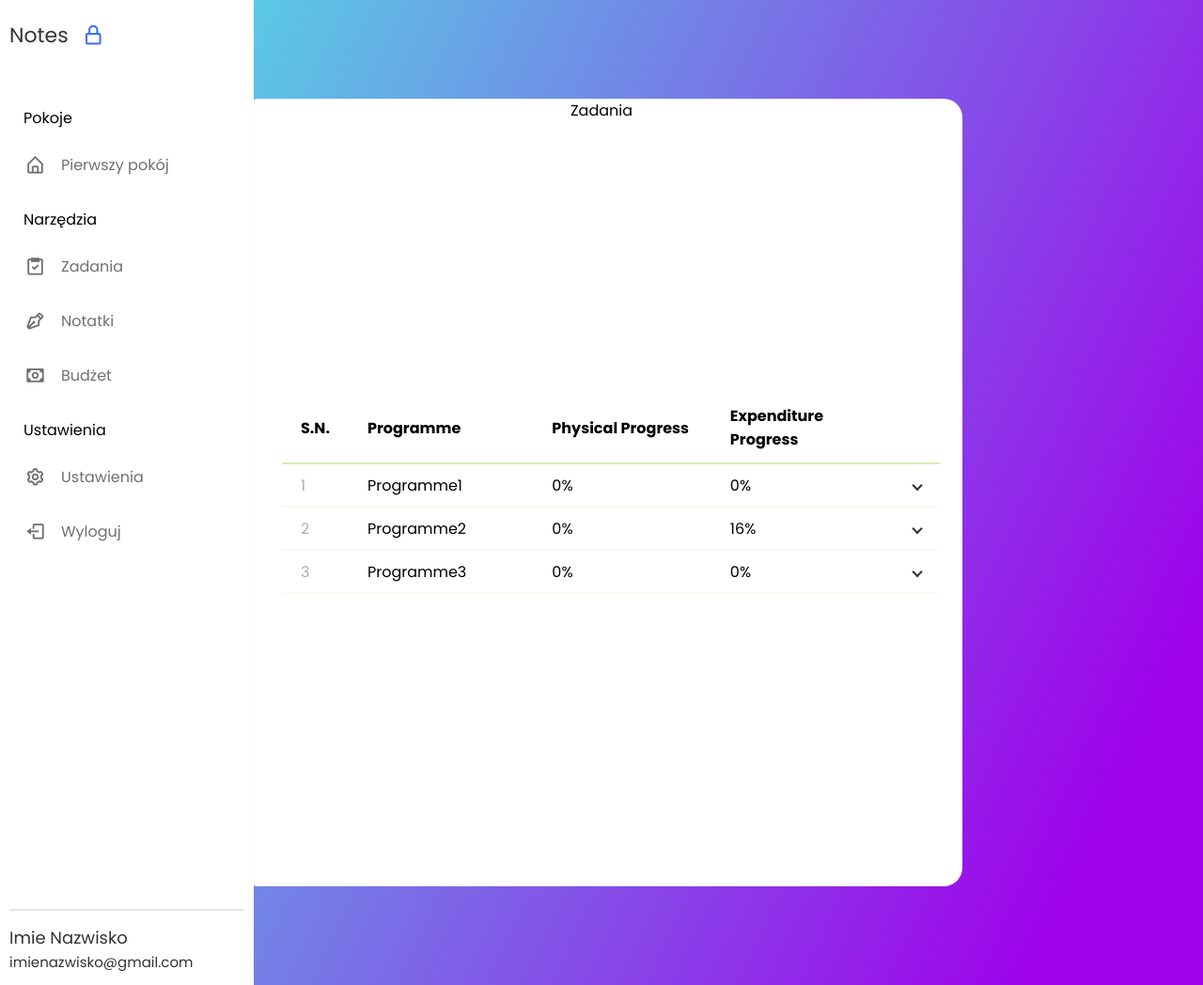
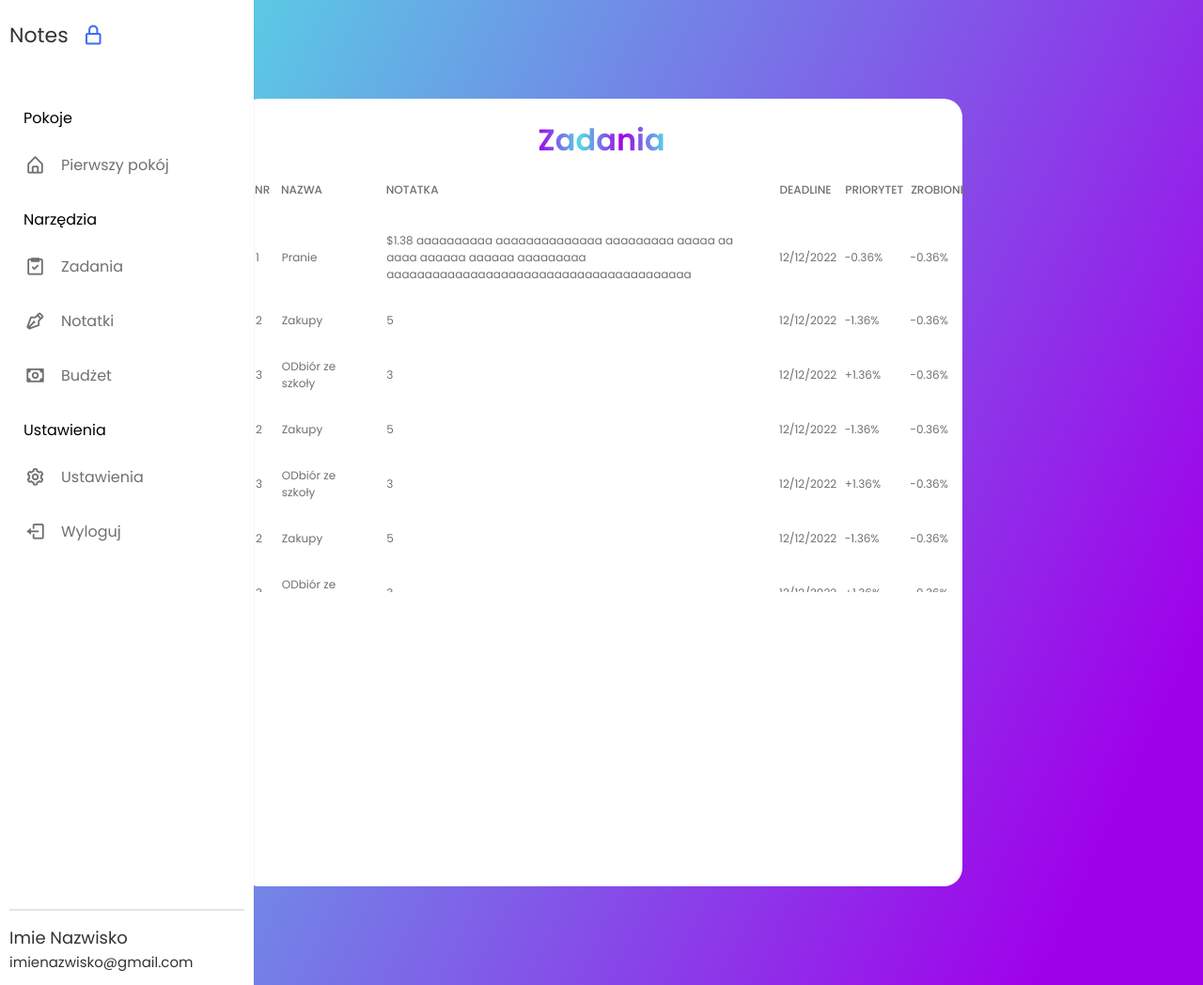
Before and after one commit to STycz/Notatnik, a PHP site: page /tasks.html in a window 1280 px wide. Shown: the whole page at 94% size. Run offline with PHP 8.4, Linux system fonts and the light colour scheme; lists and menus that the app fills with data are empty.

Commit message:
tabela w tasks done

```diff
--- a/create_room_style.css
+++ b/create_room_style.css
@@ -228,80 +228,62 @@ body{
   min-height: 80vh;
   border-radius: 20px;
 }
-
-/* task table */
-.table-wrapper{
-
-  margin-left: 10px;
-}
-.table-wrapper {
-  background: #fff;
-  left: 50%;
-  position: absolute;
-  top: 50%;
-  transform: translate(-50%,-50%);
-}
-
-.table-wrapper > table {
-  border-spacing: 0;
-  overflow: hidden;
-  width: 700px;
-  th {
-    border-bottom: 1px solid #A6DC67;
-    font-weight: 700;
-    padding: 13px 20px;
-    text-align: left;
-  }
-  tr {
-    &.default {
-      cursor: pointer;
-      transition: all .2s ease;
-      td {
-        align-items: center;
-        border-bottom: 1px solid #eef9e2;
-        padding: 10px 20px;
-      }
-    }
-    &.toggle-row td {
-      padding: 0;
-    }
-    &.default:hover {
-      background: lighten(#6EAF26,52%);
-    }
-    &.active {
-      background: lighten(#6EAF26,51%);
-    }
-  }
-}
-.table-wrapper td {
-  align-items: center;
-  justify-content: center;
-}
-
-.serial-num {
-  color: rgba(51, 51, 51, 0.4);
-  font-size: 16px;
-}
-
-.arrow {
-  border-bottom: 2px solid #333;
-  border-right: 2px solid #333;
-  cursor: pointer;
-  float: right;
-  height: 8px;
-  margin: 0 auto;
-  text-indent: -9999px;
-  transform: rotate(45deg);
-  -webkit-transform: rotate(45deg);
-  width: 8px;
-}
-
-.active .arrow {
-  transform: rotate(225deg);
+.tasks-section .title{
+  margin-top: 20px;
+  font-size: 32px;
+  font-weight: 600;
+  font-family: 'Poppins', sans-serif;
+  background: -webkit-linear-gradient(right, #56d8e4, #9f01ea, #56d8e4, #9f01ea);
+  -webkit-background-clip: text;
+  -webkit-text-fill-color: transparent;
 }
 
 
+/* task table */
+table{
+  width:100%;
+  table-layout: fixed;
+}
+.tbl-header{
+  background-color: rgba(255,255,255,0.3);
+ }
+.tbl-content{
+  height:400px;
+  overflow-x:auto;
+  margin-top: 0px;
+  border: 1px solid rgba(255,255,255,0.3);
+}
+th{
+  padding: 20px 15px;
+  text-align: left;
+  font-weight: 500;
+  font-size: 12px;
+  color: #707070;
+  text-transform: uppercase;
+}
+td{
+  padding: 15px;
+  text-align: left;
+  vertical-align:middle;
+  font-weight: 300;
+  font-size: 12px;
+  color: #707070;
+  border-bottom: solid 1px rgba(255,255,255,0.1);
+}
+.tbl-content tr:hover{
+  background-color: #eef3ff;
+}
 
+/* Scroll bar table */
+::-webkit-scrollbar {
+  width: 6px;
+}
+::-webkit-scrollbar-track {
+  -webkit-box-shadow: inset 0 0 6px rgba(0,0,0,0.3);
+}
+::-webkit-scrollbar-thumb {
+  -webkit-box-shadow: inset 0 0 6px rgba(0,0,0,0.3);
+}
 
 /* Responsive */
 
--- a/tasks.html
+++ b/tasks.html
@@ -89,55 +89,131 @@
     <div class="tasks-section">
         <span class="title">Zadania</span>
         <span class="line"></span>
-        <div class="table-wrapper">
-            <table>
+        <div class="tbl-header">
+            <table cellpadding="0" cellspacing="0" border="0">
               <thead>
                 <tr>
-                  <th width="5%">S.N.</th>
-                  <th width="30%">Programme</th>
-                  <th width="30%">Physical Progress</th>
-                  <th width="30%">Expenditure Progress</th>
-                  <th width="5%"></th>
+                  <th width="2%">Nr</th>
+                  <th width="8%">Nazwa</th>
+                  <th width="30%">Notatka</th>
+                  <th width="5%">Deadline</th>
+                  <th width="5%">Priorytet</th>
+                  <th width="5%">Zrobione</th>
                 </tr>
               </thead>
+            </table>
+          </div>
+          <div class="tbl-content">
+            <table cellpadding="0" cellspacing="0" border="0">
               <tbody>
-                <tr class="default">
-                  <td><span class="serial-num">1</span></td>
-                  <td>Programme1</td>
-                  <td>
-                    <span>0%</span>
-                  </td>
-                  <td>
-                    <span>0%</span>
-                  </td>
-                  <td><span class="arrow"></span></td>
+                <tr>
+                  <td width="2%">1</td>
+                  <td width="8%">Pranie</td>
+                  <td width="30%">$1.38 aaaaaaaaaa aaaaaaaaaaaaaa aaaaaaaaa aaaaa aa aaaa aaaaaa aaaaaa aaaaaaaaa aaaaaaaaaaaaaaaaaaaaaaaaaaaaaaaaaaaaaaaa</td>
+                  <td width="5%">12/12/2022</td>
+                  <td width="5%">-0.36%</td>
+                  <td width="5%">-0.36%</td>
                 </tr>
-                <tr class="default">
-                  <td><span class="serial-num">2</span></td>
-                  <td>Programme2</td>
-                  <td>
-                    <span>0%</span>
-                  </td>
-                  <td>
-                    <span>16%</span>
-                  </td>
-                  <td><span class="arrow"></span></td>
+                <tr>
+                  <td>2</td>
+                  <td>Zakupy</td>
+                  <td>5</td>
+                  <td>12/12/2022</td>
+                  <td>-1.36%</td>
+                  <td>-0.36%</td>
                 </tr>
-
-                <tr class="default">
-                  <td><span class="serial-num">3</span></td>
-                  <td>Programme3</td>
-                  <td>
-                    <span>0%</span>
-                  </td>
-                  <td>
-                    <span>0%</span>
-                  </td>
-                  <td><span class="arrow"></span></td>
+                <tr>
+                  <td>3</td>
+                  <td>ODbiór ze szkoły</td>
+                  <td>3</td>
+                  <td>12/12/2022</td>
+                  <td>+1.36%</td>
+                  <td>-0.36%</td>
                 </tr>
+                <tr>
+                    <td>2</td>
+                    <td>Zakupy</td>
+                    <td>5</td>
+                    <td>12/12/2022</td>
+                    <td>-1.36%</td>
+                    <td>-0.36%</td>
+                  </tr>
+                  <tr>
+                    <td>3</td>
+                    <td>ODbiór ze szkoły</td>
+                    <td>3</td>
+                    <td>12/12/2022</td>
+                    <td>+1.36%</td>
+                    <td>-0.36%</td>
+                  </tr>
+                  <tr>
+                    <td>2</td>
+                    <td>Zakupy</td>
+                    <td>5</td>
+                    <td>12/12/2022</td>
+                    <td>-1.36%</td>
+                    <td>-0.36%</td>
+                  </tr>
+                  <tr>
+                    <td>3</td>
+                    <td>ODbiór ze szkoły</td>
+                    <td>3</td>
+                    <td>12/12/2022</td>
+                    <td>+1.36%</td>
+                    <td>-0.36%</td>
+                  </tr>
+                  <tr>
+                    <td>2</td>
+                    <td>Zakupy</td>
+                    <td>5</td>
+                    <td>12/12/2022</td>
+                    <td>-1.36%</td>
+                    <td>-0.36%</td>
+                  </tr>
+                  <tr>
+                    <td>3</td>
+                    <td>ODbiór ze szkoły</td>
+                    <td>3</td>
+                    <td>12/12/2022</td>
+                    <td>+1.36%</td>
+                    <td>-0.36%</td>
+                  </tr>
+                  <tr>
+                    <td>2</td>
+                    <td>Zakupy</td>
+                    <td>5</td>
+                    <td>12/12/2022</td>
+                    <td>-1.36%</td>
+                    <td>-0.36%</td>
+                  </tr>
+                  <tr>
+                    <td>3</td>
+                    <td>ODbiór ze szkoły</td>
+                    <td>3</td>
+                    <td>12/12/2022</td>
+                    <td>+1.36%</td>
+                    <td>-0.36%</td>
+                  </tr>
+                  <tr>
+                    <td>2</td>
+                    <td>Zakupy</td>
+                    <td>5</td>
+                    <td>12/12/2022</td>
+                    <td>-1.36%</td>
+                    <td>-0.36%</td>
+                  </tr>
+                  <tr>
+                    <td>3</td>
+                    <td>ODbiór ze szkoły</td>
+                    <td>3</td>
+                    <td>12/12/2022</td>
+                    <td>+1.36%</td>
+                    <td>-0.36%</td>
+                  </tr>
               </tbody>
             </table>
           </div>
+        </section>
 
     </div>
   </body>
```
